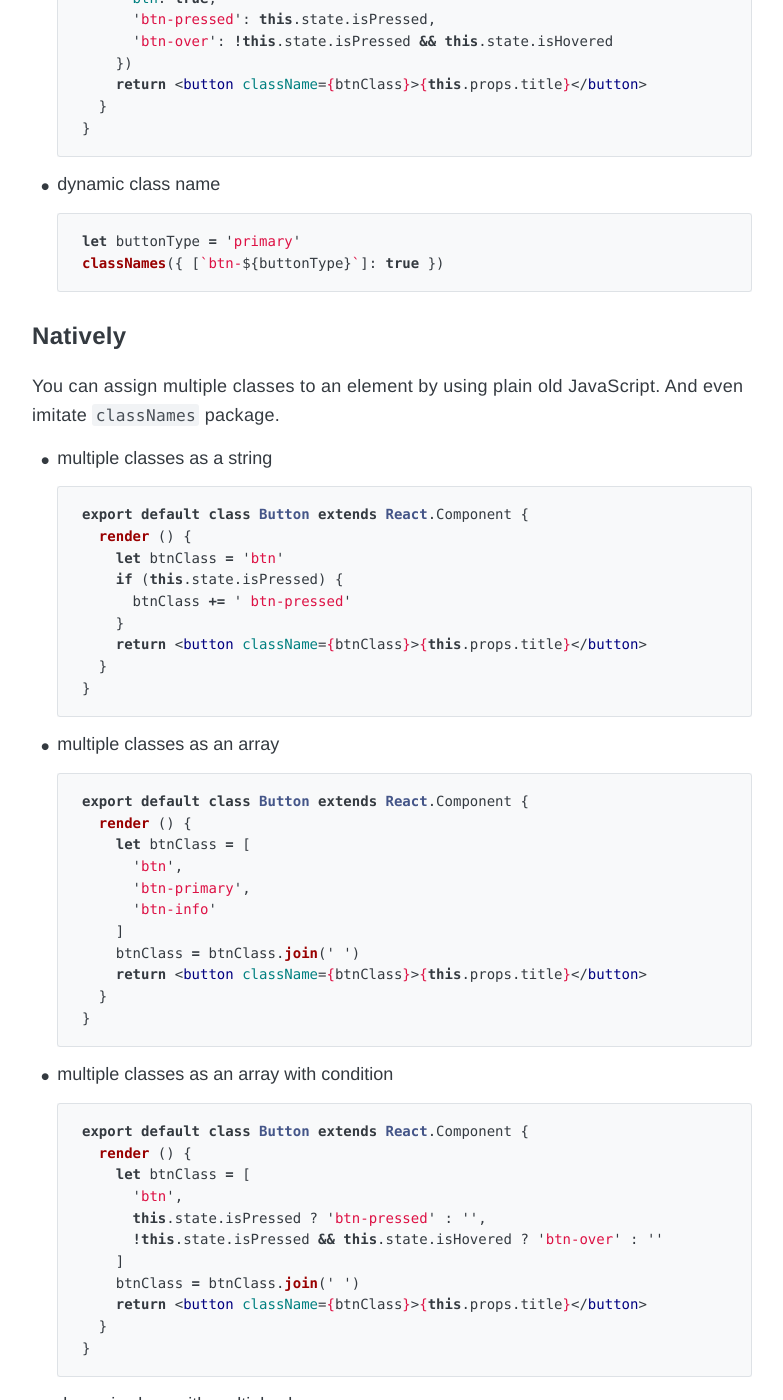
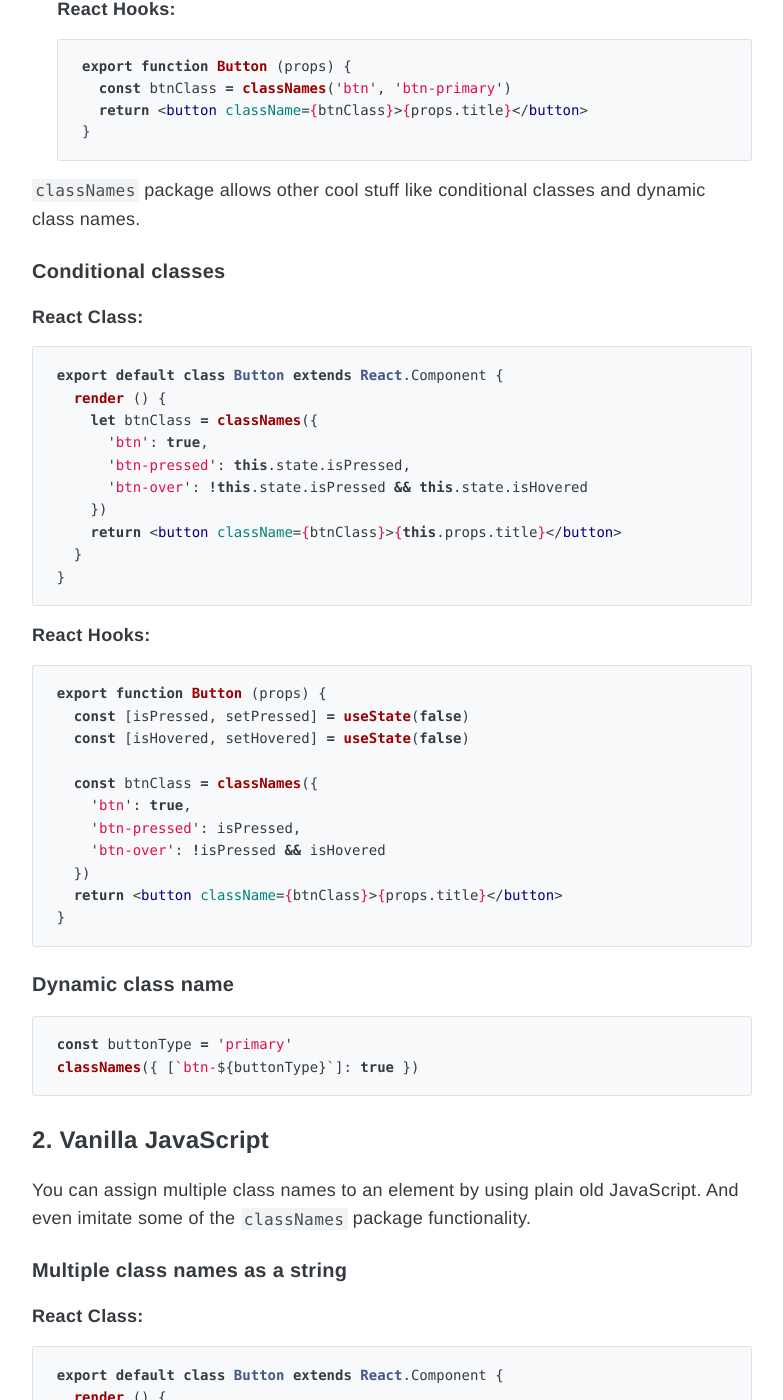
Before and after one commit to nikitahl/dev-blog, a Jekyll site: the page built from _posts/2018/11/2018-11-14-how-to-assign-multiple-classes-in-react.md, in a window 1280 px wide and 1400 px high, scrolled down 1474 px. Shown: the whole window, without its empty margins (248-1031 px from the left). Built offline with Jekyll 4.4.1, drawn with Linux system fonts in a browser that asks for light colours; some of the changed text lies outside the part shown.

Commit message:
Update post

````diff
--- a/_posts/2018/11/2018-11-14-how-to-assign-multiple-classes-in-react.md
+++ b/_posts/2018/11/2018-11-14-how-to-assign-multiple-classes-in-react.md
@@ -1,20 +1,21 @@
 ---
 layout: post
-title: How to assign multiple classes to an element in React
-description: Examples and explanation of how to assign multiple classes to an element in React
+title: How to assign multiple class names to an element in React
+description: The complete guide on how to assign multiple class names to an element in React with examples and explanation
 tags: [react, jsx, javascript]
 comments: true
 ---
 
-There are a few ways how to assign multiple classes to an element in React. It can be achieved via an external package or natively.
+There are a few ways how to assign multiple classes to an element in React. It can be achieved via an external package or via Vanilla JavaScript.
 
 Depending on your project and requirements you can choose whichever method suits your needs best.
 
-* [using `classNames` package](#classnames-package)
-* [natively](#natively)
+1. [using `classNames` package](#1-classnames-package)
+2. [using Vanilla JavaScript](#2-vanilla-javascript)
 
 Let's say we have the following button component.
 
+**React Class:**
 ```jsx
 export default class Button extends React.Component {
   render () {
@@ -23,7 +24,15 @@ export default class Button extends React.Component {
 }
 ```
 
-## classNames package
+**React Hooks:**
+```jsx
+export function Button (props) {
+  return <button className='btn'>{props.title}</button>
+}
+```
+
+## 1. `classNames` package
+
 It's pretty simple:
 * [install `classNames`](https://github.com/JedWatson/classnames#classnames){:target="blank"} package if you haven't already.
 * Import it to your component
@@ -31,91 +40,176 @@ It's pretty simple:
 import classNames from 'classnames'
 ```
 * Use it like so:
+**React Class:**
 ```jsx
 export default class Button extends React.Component {
     render () {
-      let btnClass = classNames('btn', 'btn-primary')
+      const btnClass = classNames('btn', 'btn-primary')
       return <button className={btnClass}>{this.props.title}</button>
     }
 }
 ```
+**React Hooks:**
+```jsx
+export function Button (props) {
+    const btnClass = classNames('btn', 'btn-primary')
+    return <button className={btnClass}>{props.title}</button>
+}
+```
 
 `classNames` package allows other cool stuff like conditional classes and dynamic class names.
-* conditional classes
+
+### Conditional classes
+
+**React Class:**
 ```jsx
 export default class Button extends React.Component {
-    render () {
-      let btnClass = classNames({
-        btn: true,
-        'btn-pressed': this.state.isPressed,
-        'btn-over': !this.state.isPressed && this.state.isHovered
-      })
-      return <button className={btnClass}>{this.props.title}</button>
-    }
+  render () {
+    let btnClass = classNames({
+      'btn': true,
+      'btn-pressed': this.state.isPressed,
+      'btn-over': !this.state.isPressed && this.state.isHovered
+    })
+    return <button className={btnClass}>{this.props.title}</button>
+  }
 }
 ```
-* dynamic class name
+**React Hooks:**
 ```jsx
-let buttonType = 'primary'
+export function Button (props) {
+  const [isPressed, setPressed] = useState(false)
+  const [isHovered, setHovered] = useState(false)
+
+  const btnClass = classNames({
+    'btn': true,
+    'btn-pressed': isPressed,
+    'btn-over': !isPressed && isHovered
+  })
+  return <button className={btnClass}>{props.title}</button>
+}
+```
+### Dynamic class name
+
+```jsx
+const buttonType = 'primary'
 classNames({ [`btn-${buttonType}`]: true })
 ```
 
-## Natively
-You can assign multiple classes to an element by using plain old JavaScript. And even imitate `classNames` package.
+## 2. Vanilla JavaScript
 
-* multiple classes as a string
+You can assign multiple class names to an element by using plain old JavaScript. And even imitate some of the `classNames` package functionality.
+
+### Multiple class names as a string
+
+**React Class:**
 ```jsx
 export default class Button extends React.Component {
-    render () {
-      let btnClass = 'btn'
-      if (this.state.isPressed) {
-        btnClass += ' btn-pressed'
-      }
-      return <button className={btnClass}>{this.props.title}</button>
+  render () {
+    let btnClass = 'btn'
+    if (this.state.isPressed) {
+      btnClass += ' btn-pressed'
     }
+    return <button className={btnClass}>{this.props.title}</button>
+  }
 }
 ```
-* multiple classes as an array
+**React Hooks:**
+```jsx
+export function Button (props) {
+  const [isPressed, setPressed] = useState(false)
+
+  let btnClass = 'btn'
+  if (isPressed) {
+    btnClass += ' btn-pressed'
+  }
+  return <button className={btnClass}>{props.title}</button>
+}
+```
+
+### Multiple class names as an array
+
+**React Class:**
 ```jsx
 export default class Button extends React.Component {
-    render () {
-      let btnClass = [
-        'btn',
-        'btn-primary',
-        'btn-info'
-      ]
-      btnClass = btnClass.join(' ')
-      return <button className={btnClass}>{this.props.title}</button>
-    }
+  render () {
+    let btnClass = [
+      'btn',
+      'btn-primary',
+      'btn-info'
+    ]
+    btnClass = btnClass.join(' ')
+    return <button className={btnClass}>{this.props.title}</button>
+  }
 }
 ```
-* multiple classes as an array with condition
+**React Hooks:**
+```jsx
+export function Button (props) {
+  let btnClass = [
+    'btn',
+    'btn-primary',
+    'btn-info'
+  ]
+  btnClass = btnClass.join(' ')
+  return <button className={btnClass}>{props.title}</button>
+}
+```
+### Multiple class names as an array with condition
+
+**React Class:**
 ```jsx
 export default class Button extends React.Component {
-    render () {
-      let btnClass = [
-        'btn',
-        this.state.isPressed ? 'btn-pressed' : '',
-        !this.state.isPressed && this.state.isHovered ? 'btn-over' : ''
-      ]
-      btnClass = btnClass.join(' ')
-      return <button className={btnClass}>{this.props.title}</button>
-    }
+  render () {
+    let btnClass = [
+      'btn',
+      this.state.isPressed ? 'btn-pressed' : '',
+      !this.state.isPressed && this.state.isHovered ? 'btn-over' : ''
+    ]
+    btnClass = btnClass.join(' ')
+    return <button className={btnClass}>{this.props.title}</button>
+  }
 }
 ```
-* dynamic class with multiple classes as an array
+**React Hooks:**
+```jsx
+export function Button (props) {
+  const [isPressed, setPressed] = useState(false)
+  const [isHovered, setHovered] = useState(false)
+  let btnClass = [
+    'btn',
+    isPressed ? 'btn-pressed' : '',
+    !isPressed && isHovered ? 'btn-over' : ''
+  ]
+  btnClass = btnClass.join(' ')
+  return <button className={btnClass}>{props.title}</button>
+}
+```
+### Dynamic class with multiple classes as an array **React Class:**
 ```jsx
 export default class Button extends React.Component {
-    render () {
-      let buttonType = 'primary'
-      let btnClass = [
-        'btn',
-        `btn-${buttonType}`
-      ]
+  render () {
+    let buttonType = 'primary'
+    let btnClass = [
+      'btn',
+      `btn-${buttonType}`
+    ]
 
-      btnClass = btnClass.join(' ')
-      return <button className={btnClass}>{this.props.title}</button>
-    }
+    btnClass = btnClass.join(' ')
+    return <button className={btnClass}>{this.props.title}</button>
+  }
+}
+```
+**React Hooks:**
+```jsx
+export function Button (props) {
+  let buttonType = 'primary'
+  let btnClass = [
+    'btn',
+    `btn-${buttonType}`
+  ]
+
+  btnClass = btnClass.join(' ')
+  return <button className={btnClass}>{props.title}</button>
 }
 ```
 
````
